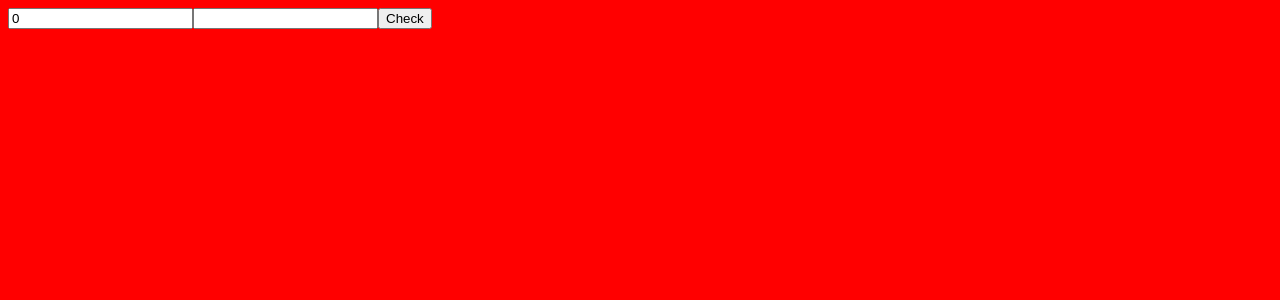
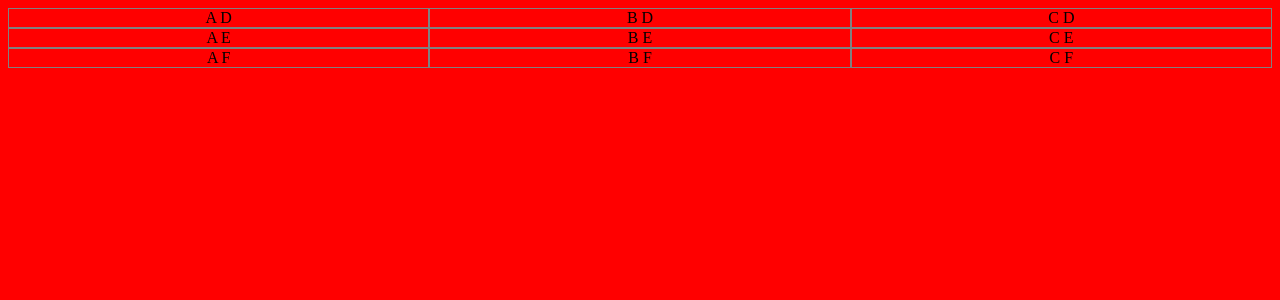
Before and after one commit to devjoppe/tic-tac-toe, a React (Vite) app: page / in a window 1280 px wide. Shown: the top 300 px of the page. Built offline with nearby package versions, Linux system fonts and the light colour scheme.

Commit message:
Remake of concept

```diff
--- a/src/App.tsx
+++ b/src/App.tsx
@@ -1,39 +1,21 @@
-
 // Import style
 import './assets/style/css/style.css'
-import {useEffect, useState} from "react";
-
-interface squareInt {
-  row: string,
-  col: number
-}
 
 function App() {
 
-  const [myNumber, setMyNumber] = useState(0)
-  const [myText, setMyText] = useState("")
-  const [squareId, setSquareId] = useState<squareInt[]>([])
-
-  const saveSquare = () => {
-    setSquareId([...squareId, { row: myText, col: myNumber }])
-  }
-
-  useEffect(() => {
-    console.log(squareId)
-  }, [squareId])
-
-  return (
-    <div>
-      <form onSubmit={(e) => {
-        e.preventDefault()
-        saveSquare()
-      }}>
-        <input type="number" value={myNumber} onChange={(e) => setMyNumber(parseInt(e.target.value))}/>
-        <input type="text" value={myText} onChange={(e) => setMyText(e.target.value)} />
-        <button type="submit">Check</button>
-      </form>
-    </div>
-  )
-}
+    return (
+        <div className="parent">
+            <div data-col="A" data-id="1" data-row="D">A D</div>
+            <div data-col="B" data-id="2" data-row="D">B D</div>
+            <div data-col="C" data-id="3" data-row="D">C D</div>
+            <div data-col="A" data-id="4" data-row="E">A E</div>
+            <div data-col="B" data-id="5" data-row="E">B E</div>
+            <div data-col="C" data-id="6" data-row="E">C E</div>
+            <div data-col="A" data-id="7" data-row="F">A F</div>
+            <div data-col="B" data-id="8" data-row="F">B F</div>
+            <div data-col="C" data-id="9" data-row="F">C F</div>
+        </div>
+    )
+    }
 
 export default App
--- a/src/assets/style/css/style.css
+++ b/src/assets/style/css/style.css
@@ -1 +1 @@
-body{background-color:red}
+body{background-color:red}.parent{display:-ms-grid;display:grid;-ms-grid-columns:1fr 0 1fr 0 1fr;grid-template-columns:repeat(3,1fr);-ms-grid-rows:1fr 0 1fr 0 1fr;grid-template-rows:repeat(3,1fr);grid-column-gap:0;grid-row-gap:0}.parent>:first-child{-ms-grid-row:1;-ms-grid-column:1}.parent>:nth-child(2){-ms-grid-row:1;-ms-grid-column:3}.parent>:nth-child(3){-ms-grid-row:1;-ms-grid-column:5}.parent>:nth-child(4){-ms-grid-row:3;-ms-grid-column:1}.parent>:nth-child(5){-ms-grid-row:3;-ms-grid-column:3}.parent>:nth-child(6){-ms-grid-row:3;-ms-grid-column:5}.parent>:nth-child(7){-ms-grid-row:5;-ms-grid-column:1}.parent>:nth-child(8){-ms-grid-row:5;-ms-grid-column:3}.parent>:nth-child(9){-ms-grid-row:5;-ms-grid-column:5}.parent div{border:1px solid grey;text-align:center}
--- a/src/assets/style/scss/_config.scss
+++ b/src/assets/style/scss/_config.scss
@@ -1,3 +1,15 @@
 body {
   background-color: red;
 }
+
+.parent {
+  display: grid;
+  grid-template-columns: repeat(3, 1fr);
+  grid-template-rows: repeat(3, 1fr);
+  grid-column-gap: 0;
+  grid-row-gap: 0;
+  div {
+    border: 1px solid grey;
+    text-align: center;
+  }
+}
```
Also changed, not shown: src/assets/data/gamegrid.json (added, +47 -0 lines).
